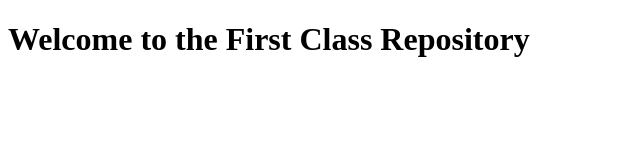
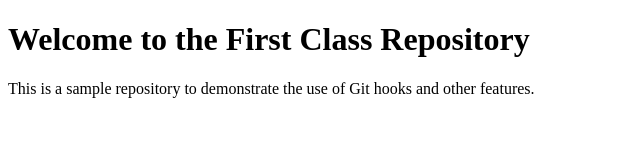
Before and after one commit to omarfaruk-dotcom/first-class, a plain HTML site: page index.html in a window 1280 px wide. Shown: the whole page, without its empty margins (0-640 px from the left). Drawn offline with Linux system fonts and the light colour scheme.

Commit message:
something has been added

```diff
--- a/index.html
+++ b/index.html
@@ -7,5 +7,6 @@
 </head>
 <body>
     <h1>Welcome to the First Class Repository</h1>
+    <p>This is a sample repository to demonstrate the use of Git hooks and other features.</p>
 </body>
 </html>
```
